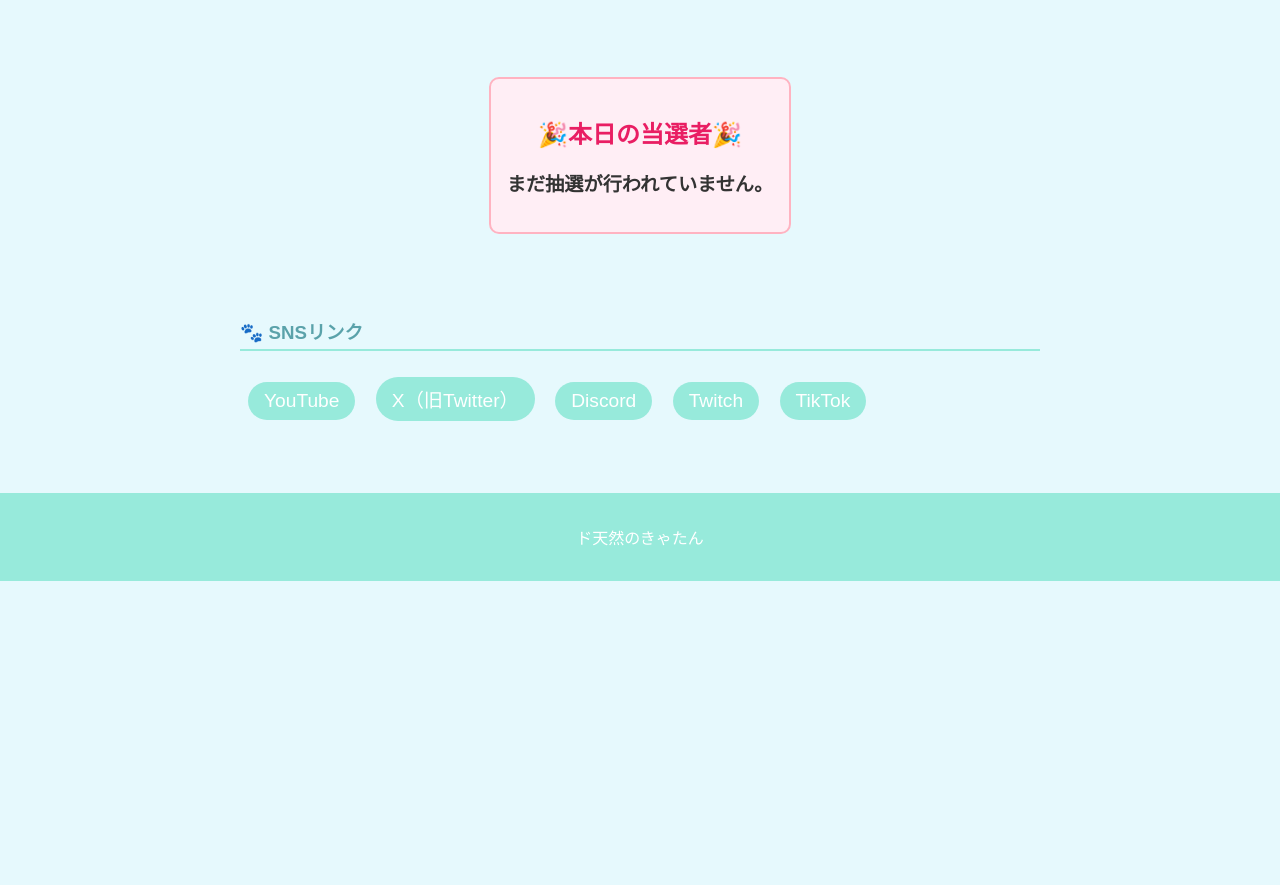
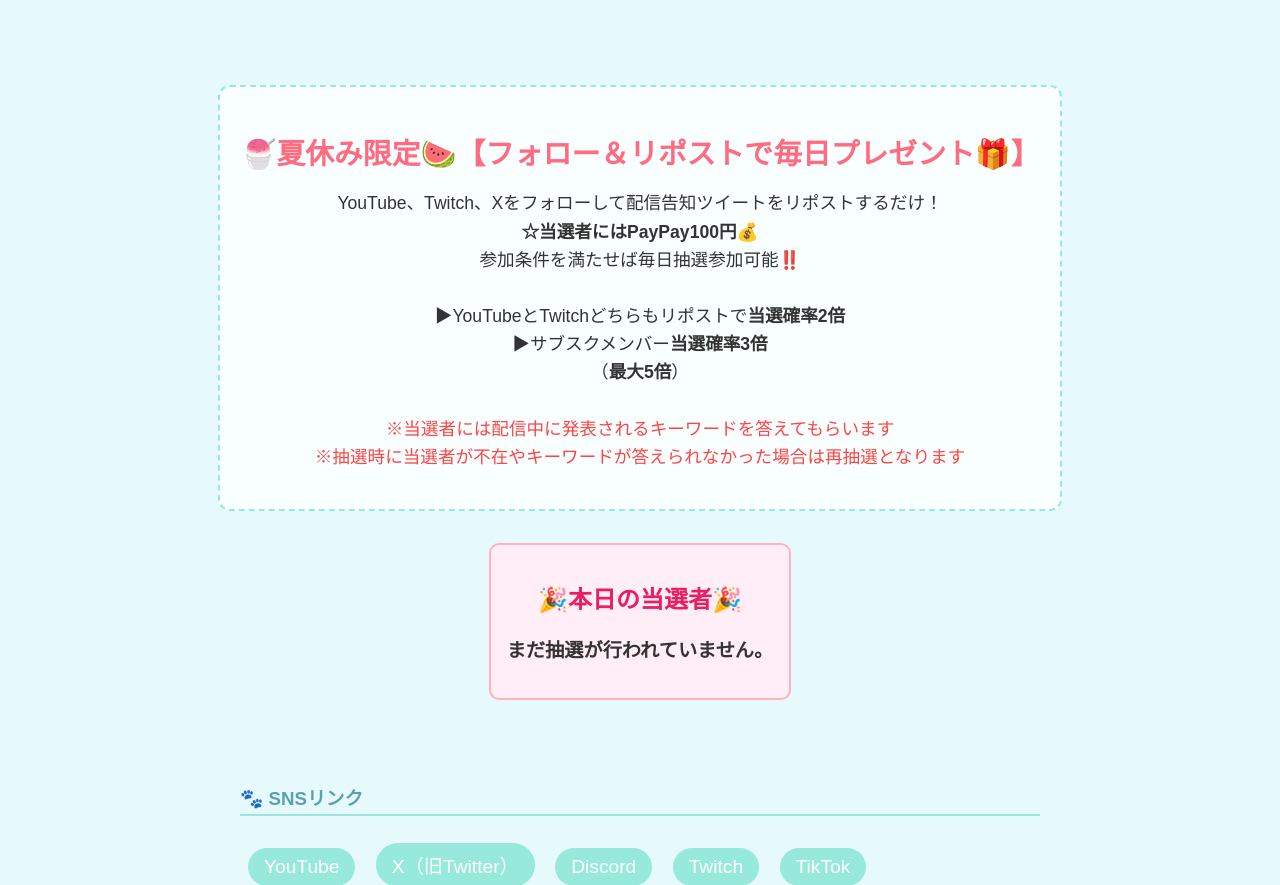
Before and after one commit to ponzu9239/cattanhomepage, a plain HTML site: page index.html in a window 1280 px wide. Shown: the part 1212-2097 px from the top of the page. Before the commit the page ends 1793 px from the top, so only its background shows below. Drawn offline with Linux system fonts and the light colour scheme; no server answers.

Commit message:
index.html を更新

```diff
--- a/index.html
+++ b/index.html
@@ -187,6 +187,20 @@
     </ul>
   </section>
 
+<!-- 🎁 抽選企画のルール説明 -->
+<section id="lotteryRules" style="text-align: center; margin-top: 40px; padding: 20px; border: 2px dashed #97eadb; border-radius: 12px; background-color: #f9ffff;">
+  <h2 style="font-size: 1.8em; margin-bottom: 10px; color: #ff6b81;">🍧夏休み限定🍉【フォロー＆リポストで毎日プレゼント🎁】</h2>
+  <p style="font-size: 1.1em; line-height: 1.6em;">
+    YouTube、Twitch、Xをフォローして配信告知ツイートをリポストするだけ！<br>
+    <strong>☆当選者にはPayPay100円💰</strong><br>
+    参加条件を満たせば毎日抽選参加可能‼️<br><br>
+    ▶︎YouTubeとTwitchどちらもリポストで<strong>当選確率2倍</strong><br>
+    ▶︎サブスクメンバー<strong>当選確率3倍</strong><br>
+    （<strong>最大5倍</strong>）<br><br>
+    <span style="color: #ff4444;">※当選者には配信中に発表されるキーワードを答えてもらいます</span><br>
+    <span style="color: #ff4444;">※抽選時に当選者が不在やキーワードが答えられなかった場合は再抽選となります</span>
+  </p>
+</section>
 <!-- 🎉 当選者表示エリア -->
 <section id="winner">
   <h2>🎉本日の当選者🎉</h2>
```
